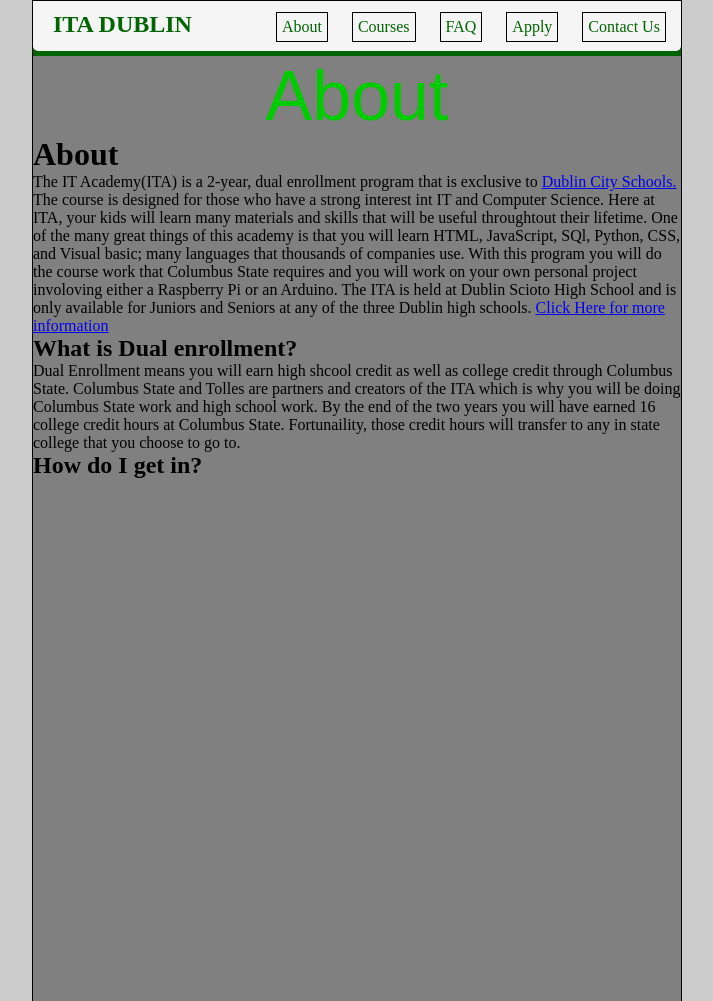
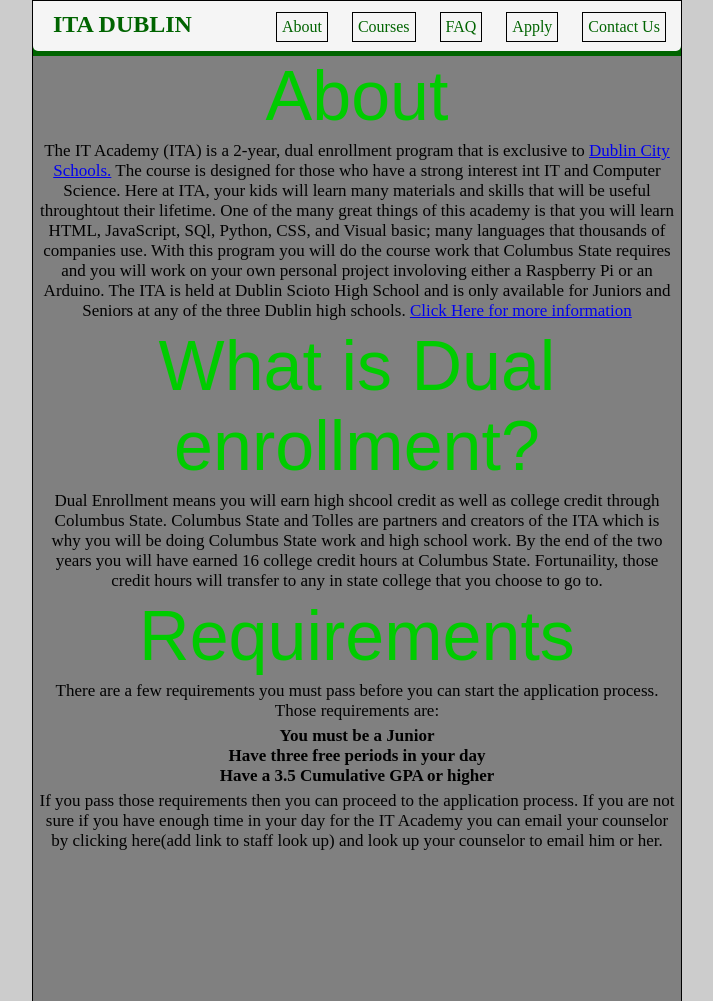
Before and after one commit to nickpotts/WebPage, a plain HTML site: page about.html in a window 1280 px wide. Shown: the whole page, without its empty margins (283-996 px from the left). Drawn offline with Linux system fonts and the light colour scheme.

Commit message:
changes for tomorrow

```diff
--- a/about.html
+++ b/about.html
@@ -21,15 +21,27 @@
                 </div>
                 <div id="separator"></div>
                 <div>
-                    <p id="header">About</p>
-                    <h1>About</h1>
-                    <p>The IT Academy(ITA) is a 2-year, dual enrollment program that is exclusive to <a href="https://www.dublinschools.net/" target="_blank">Dublin City Schools.</a>  The course is designed for those who have a strong interest int IT and Computer Science.  Here at ITA, your kids will learn many materials and skills that will be useful throughtout their lifetime. One of the many great things of this academy is that you will learn HTML, JavaScript, SQl, Python, CSS, and Visual basic; many languages that thousands of companies use.  With this program you will do the course work that Columbus State requires and you will work on your own personal project involoving either a Raspberry Pi or an Arduino. The ITA is held at Dublin Scioto High School and is only available for Juniors and Seniors at any of the three Dublin high schools.   <a href="https://itacademy.wiki.dublinschools.net" target="_blank"> Click Here for more information</a>  </p>
+                    <p class="header">About</p>
+                    <p class="info">The IT Academy (ITA) is a 2-year, dual enrollment program that is exclusive to <a href="https://www.dublinschools.net/" target="_blank">Dublin City Schools.</a>  The course is designed for those who have a strong interest int IT and Computer Science.  Here at ITA, your kids will learn many materials and skills that will be useful throughtout their lifetime. One of the many great things of this academy is that you will learn HTML, JavaScript, SQl, Python, CSS, and Visual basic; many languages that thousands of companies use.  With this program you will do the course work that Columbus State requires and you will work on your own personal project involoving either a Raspberry Pi or an Arduino. The ITA is held at Dublin Scioto High School and is only available for Juniors and Seniors at any of the three Dublin high schools.   <a href="https://itacademy.wiki.dublinschools.net" target="_blank"> Click Here for more information</a>  </p>
 
 
-                    <h2>What is Dual enrollment?</h2>
-                    <p>Dual Enrollment means you will earn high shcool credit as well as college credit through Columbus State.  Columbus State and Tolles are partners and creators of the ITA which is why you will be doing Columbus State work and high school work.  By the end of the two years you will have earned 16 college credit hours at Columbus State.  Fortunaility, those credit hours will transfer to any in state college that you choose to go to. </p>
+                    <p class="header">What is Dual enrollment?</p>
+                    <p class="info">Dual Enrollment means you will earn high shcool credit as well as college credit through Columbus State.  Columbus State and Tolles are partners and creators of the ITA which is why you will be doing Columbus State work and high school work.  By the end of the two years you will have earned 16 college credit hours at Columbus State.  Fortunaility, those credit hours will transfer to any in state college that you choose to go to. </p>
 
-                    <h2>How do I get in?</h2>
+                    <p class="header">Requirements</h2>
+                    <p class="info">
+                    There are a few requirements you must pass before you can start the application process.
+                    Those requirements are:
+                    </p>
+                    <ul id="requirements">
+                        <li><b>You must be a Junior</b></li>
+                        <li><b>Have three free periods in your day</b></li>
+                        <li><b>Have a 3.5 Cumulative GPA or higher</b></li>
+                    </ul>
+                    <p class="info">
+                    If you pass those requirements then you can proceed to the application process.  If you are not sure if you have enough time in your day for the IT Academy you can email your counselor by clicking here(add link to staff look up) and look up your counselor to email him or her.
+
+                    </p>
                 </div>
 
             </div>
--- a/stylesheet.css
+++ b/stylesheet.css
@@ -64,7 +64,7 @@
     border: 1px solid black;
 }
 
-#header {
+.header {
     font-size: 70px;
     font-family: fantasy;
     text-align: center;
@@ -77,3 +77,22 @@
     height: auto;
     margin: 20px auto 0 auto;
 }
+
+.about {
+    margin-left: 25px;
+    font-size: 45px;
+}
+
+.info{
+    text-align: center;
+    margin: 5px;
+    font-size: 17px;
+
+}
+
+#requirements {
+    list-style-type: none;
+    text-align: center;
+    font-size: 17px;
+
+}
```
Also changed, not shown: index.html (+1 -1 lines).
